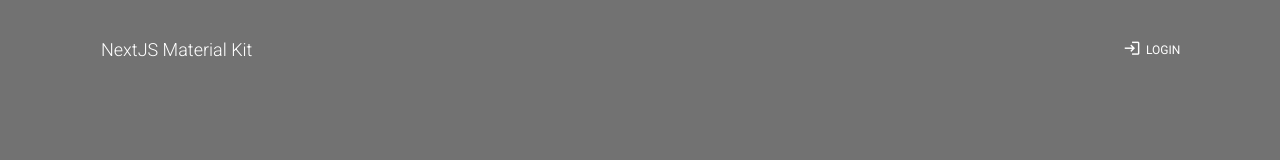
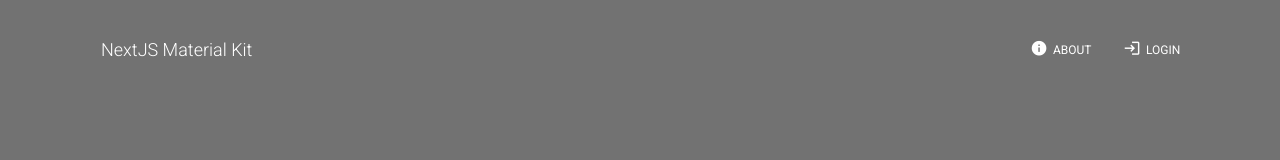
Before and after one commit to muhammad-fakhri/karhutla-backend, a Next.js app: page /landing in a window 1280 px wide. Shown: the top 160 px of the page. Built offline with nearby package versions, Linux system fonts and the light colour scheme.

Commit message:
Add menu for About Page

```diff
--- a/components/Footer/Footer.js
+++ b/components/Footer/Footer.js
@@ -43,7 +43,7 @@ export default function Footer(props) {
                 <a
                   className={classes.block}
                 >
-                  Tentang
+                  About
               </a>
               </Link>
             </ListItem>
--- a/components/Header/HeaderLinks.js
+++ b/components/Header/HeaderLinks.js
@@ -63,6 +63,15 @@ export default function HeaderLinks(props) {
               </Link>
             </ListItem>
             <ListItem className={classes.listItem}>
+              <Link href="/dashboard">
+                <Button
+                  color="transparent"
+                  className={classes.navLink} >
+                  About
+                </Button>
+              </Link>
+            </ListItem>
+            <ListItem className={classes.listItem}>
               <Button
                 color="transparent"
                 className={classes.navLink}
@@ -76,6 +85,15 @@ export default function HeaderLinks(props) {
           </List>
         ) : (
           <List className={classes.list}>
+            <ListItem className={classes.listItem}>
+              <Link href="/">
+                <Button
+                  color="transparent"
+                  className={classes.navLink} >
+                  <Icon className={classes.icons}>info</Icon> About
+                </Button>
+              </Link>
+            </ListItem>
             <ListItem className={classes.listItem}>
               <Link href="/login">
                 <Button
```
